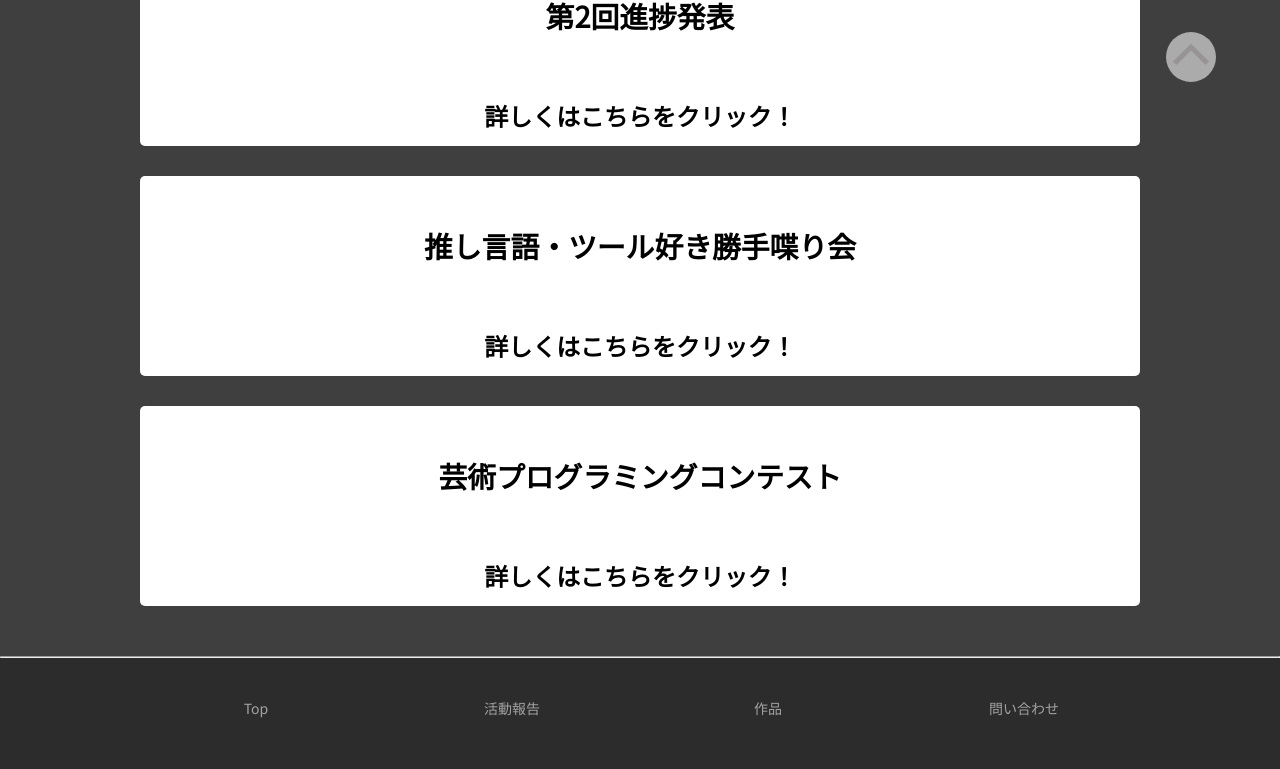
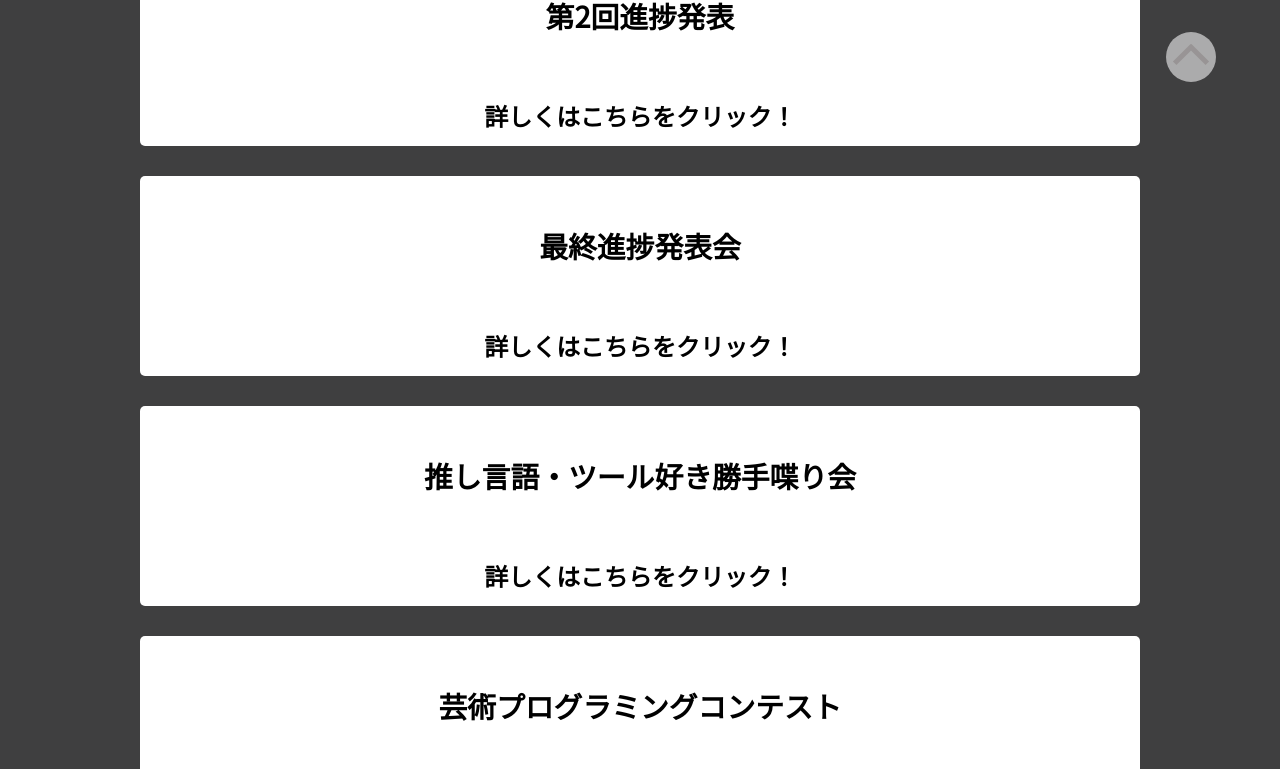
Before and after one commit to CTRL-Infrastructure-team/ctrl_public_webpage, a Nuxt app: page /special/announcementList in a window 1280 px wide. Shown: the part 678-1447 px from the top of the page. Built offline with nearby package versions, Linux system fonts and the light colour scheme.

Commit message:
最終進捗ボタンの有効化

```diff
--- a/client/pages/special/announcementList.vue
+++ b/client/pages/special/announcementList.vue
@@ -15,7 +15,7 @@
       <bannerTimes :times="times.first" />
       <bannerTimes :times="times.second" />
       <!--<bannerTimes :times="times.third" />--> <!--非公開のためコメント化-->
-      <!--<bannerTimes :times="times.final" />--> <!--非公開のためコメント化-->
+      <bannerTimes :times="times.final" />
       <bannerTimes :times="times.osigengo" />
       <bannerTimes :times="times.artpg" />
 
```
